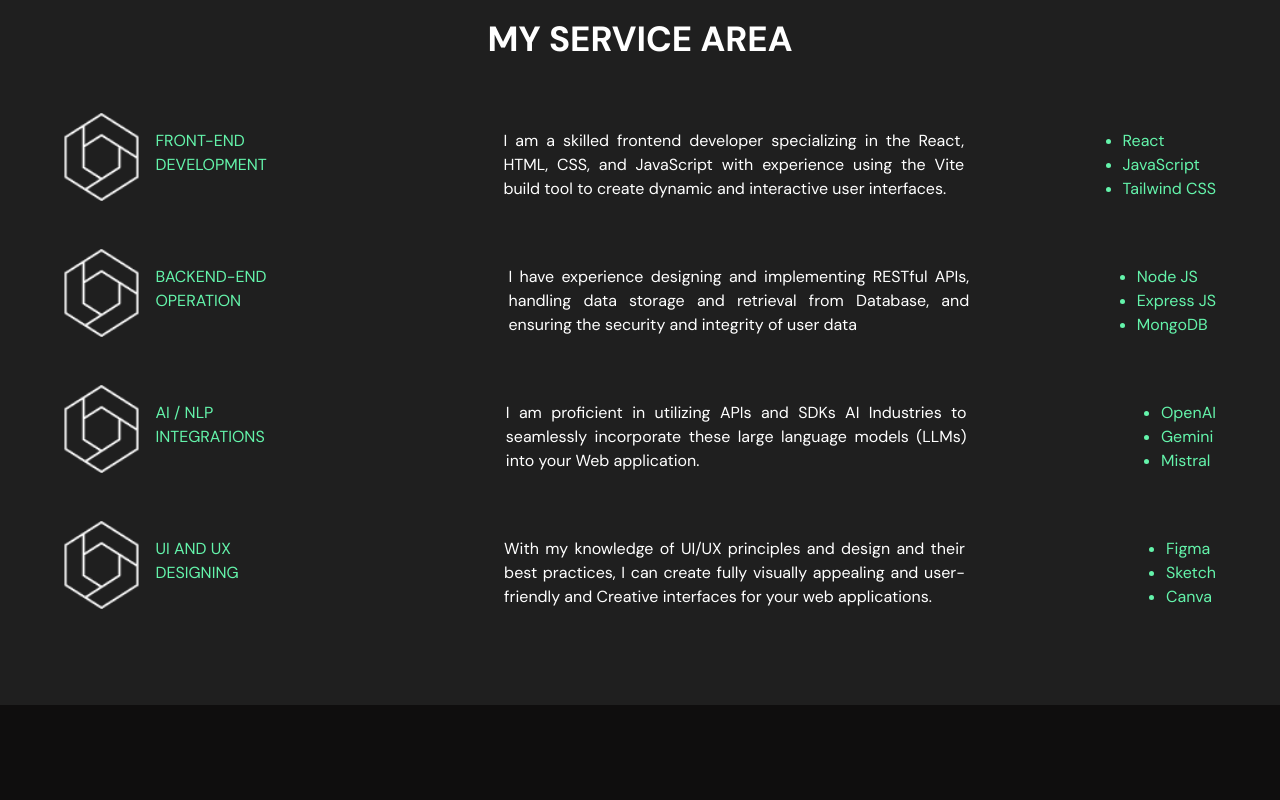
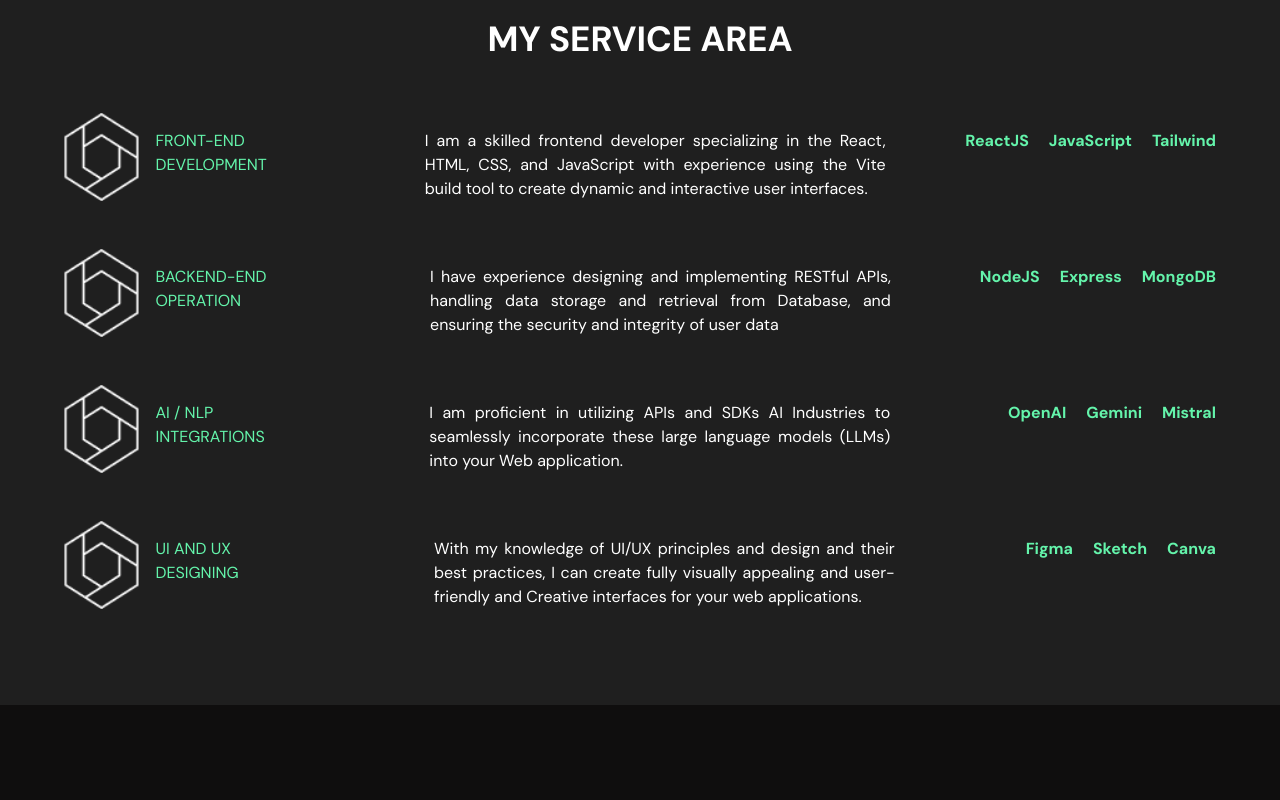
Before and after one commit to SAAD-DASTGIR/Dastgir-Website, a React (Vite) app: page / in a window 1280 px wide. Shown: the part 2900-3700 px from the top of the page. Built offline with nearby package versions, Linux system fonts and the light colour scheme.

Commit message:
Updated Resume

```diff
--- a/src/Components/Resume.jsx
+++ b/src/Components/Resume.jsx
@@ -2,6 +2,7 @@ import React, { useState, useEffect } from "react";
 import { useInView } from 'react-intersection-observer';
 import { motion } from 'framer-motion';
 const Resume = () => {
+
     const [inView, setInView] = useState(false);
 
     const { ref, inView: isVisible } = useInView({
@@ -22,8 +23,8 @@ const Resume = () => {
             transition={{ duration: 3 }}
             className='resume-title'>My Resume</motion.h1>
             <motion.p
-            initial={{ opacity: 0,x:120,y:-100 }}
-            animate={{ opacity: inView ? 1 : 0, y: inView ? 0 : -100, x:inView?0:120 }}
+            initial={{ opacity: 0,x:20,y:-100 }}
+            animate={{ opacity: inView ? 1 : 0, y: inView ? 0 : -100, x:inView?0:20 }}
             transition={{ duration: 2 }}
             className='resume-description'>
             I am a skilled and versatile software developer
@@ -54,7 +55,7 @@ const Resume = () => {
       animate={{ opacity: inView ? 1 : 0, y: inView ? 0 : 300}}
       transition={{ duration: 3 }}
           title="Resume"
-          src="static/images/Saad_resume-2.pdf"
+          src="static/images/SaadResume.pdf"
           width="50%"
           height="650px"
           className='iframe'
--- a/src/Components/Services.jsx
+++ b/src/Components/Services.jsx
@@ -4,6 +4,8 @@ import { FontAwesomeIcon } from "@fortawesome/react-fontawesome";
 import { motion } from "framer-motion";
 
 const Services =()=>{
+    const isMobile = window.matchMedia('(max-width: 768px)').matches;
+
     const [inView, setInView] = useState(false);
 
     const { ref, inView: isVisible } = useInView({
@@ -50,14 +52,14 @@ const Services =()=>{
                 <p className="service-p">
                 I am a skilled frontend developer specializing in the React, HTML, CSS, and JavaScript with
                 experience using the Vite build tool to create dynamic and interactive user interfaces.
-
+               {isMobile? "I am also proficient in leveraging state management libraries like Redux or MobX to efficiently manage complex application states. Additionally, I have a strong grasp of modern UI/UX principles, enabling me to create visually stunning and intuitive designs that enhance user experiences. My passion for staying updated with the latest technologies drives me to continuously learn and adapt, ensuring that I deliver high-quality, cutting-edge solutions to every project I undertake.":""}
                  </p>
                 <div>
                     <ul className="service-list1">
 
-                    <li>React</li>
+                    <li>ReactJS</li>
                     <li>JavaScript</li>
-                    <li>Tailwind CSS</li>
+                    <li>Tailwind </li>
                    </ul>
                 </div>
             </motion.div>
@@ -81,12 +83,13 @@ const Services =()=>{
                 <p className="service-p">
                 I have experience designing and implementing RESTful APIs, handling data storage
                 and retrieval from Database, and ensuring the security and integrity of user data
+                {isMobile?"In addition, I have a solid understanding of backend development, including designing and implementing RESTful APIs using frameworks like Express.js in Node.js environments. I excel at database management, utilizing both relational databases like MySQL and NoSQL solutions such as MongoDB to efficiently store and retrieve data. My commitment to security best practices ensures that user data remains protected, implementing encryption techniques and authentication mechanisms to safeguard against potential threats. ":""}
                  </p>
                 <div>
                      <ul className="service-list2">
 
-                    <li>Node JS</li>
-                    <li>Express JS</li>
+                    <li>NodeJS</li>
+                    <li>Express</li>
                     <li>MongoDB</li>
                    </ul>
                 </div>
@@ -108,6 +111,7 @@ const Services =()=>{
                 <p className="service-p-3">
                 I am proficient in utilizing APIs and SDKs
                 AI Industries to seamlessly incorporate these large language models (LLMs) into your Web application.
+                {isMobile?"I possess expertise in integrating APIs and SDKs from leading AI industries, such as OpenAI, Gemini, and Mistral, to seamlessly incorporate large language models (LLMs) into web applications. Whether it's leveraging OpenAI's GPT models for natural language processing tasks, harnessing Gemini's capabilities for computer vision applications, or utilizing Mistral's AI solutions for data analysis and insights, I adeptly integrate these technologies to enhance the functionality and intelligence of web applications. My proficiency in working with AI APIs and SDKs enables me to create innovative and dynamic user experiences that leverage the power of artificial intelligence to drive greater efficiency and effectiveness.":""}
                  </p>
                 <div>
                       <ul className="service-list3">
@@ -136,6 +140,7 @@ const Services =()=>{
                 With my knowledge of UI/UX principles and design and their best practices,
                  I can create fully visually appealing and
                  user-friendly and Creative interfaces for your web applications.
+                 {isMobile?"I excel at crafting visually appealing, user-friendly, and creatively engaging interfaces for web applications. Leveraging tools like Figma, Sketch, and Canva, I streamline the design process and bring concepts to life with precision and creativity. From wireframing to prototyping, I ensure that every aspect of the interface is meticulously crafted to enhance usability and elevate the overall user experience. Whether it's creating intuitive navigation structures, selecting vibrant color schemes, or optimizing layout for different screen sizes, I prioritize every detail to deliver interfaces that captivate users and leave a lasting impression.":""}
                  </p>
                 <div>
                      <ul className="service-list4">
--- a/src/Components/Skills.jsx
+++ b/src/Components/Skills.jsx
@@ -37,8 +37,8 @@ const skills=()=>{
                 src="static/images/fun-cartoon-kid.png"
                 className="skill-image" />
             <motion.div
-             initial={{ opacity: 0, x: 250 }}
-             animate={{ opacity: inView ? 1 : 0, x: inView ? 0 : 250 }}
+             initial={{ opacity: 0, x: 50 }}
+             animate={{ opacity: inView ? 1 : 0, x: inView ? 0 : 50 }}
              transition={{ duration: 4 }}
             className="skill-container">
                 <div>
--- a/src/index.css
+++ b/src/index.css
@@ -273,8 +273,8 @@ margin-bottom: -2rem;
     margin-top: -9rem;
   }
   .image-2{
-    margin-left:11rem;
-    margin-top: -27rem;
+    margin-left:10.5rem;
+    margin-top: -24rem;
     width: 27rem;
   }
   .saad{
@@ -556,24 +556,43 @@ margin-bottom: -2rem;
   background: url('static/images/react (1).svg') no-repeat left center;
   /* margin-left: -2rem; */
 }
-.service-list1{
-  list-style:outside  ;
+
+
+
+
+
+.service-list3,.service-list2, .service-list1,.service-list4 {
+  /* background-color: var(--primary-background); */
+  list-style: none;
+  border-radius: 1rem;
+  text-decoration:line-through;
+}
+
+.service-list3 li , .service-list2 li,.service-list1 li  {
+  display: inline-block;
+  margin-right: 20px; /* Adjust spacing between list items */
   color: var(--primary-yellow);
-  /* margin-left: 12rem; */
+  font-weight: bold; /* Make the text bold for better visibility */
+  cursor: pointer; /* Add pointer cursor to indicate clickable items */
 }
-.service-list2{
-  list-style:outside  ;
-  color: var(--primary-yellow);
-  /* margin-left: -2rem; */
+
+.service-list3 li:last-child,.service-list2 li:last-child,.service-list1 li:last-child {
+  margin-right: 0; /* Remove margin from the last list item */
 }
 .service-list3{
-  list-style:outside  ;
+  /* padding-right: 1rem; */
+}
+
+.service-list4 li {
+  display: inline-block;
+  margin-right: 20px; /* Adjust spacing between list items */
   color: var(--primary-yellow);
-  /* margin-left: -2rem; */
+  font-weight: bold; /* Make the text bold for better visibility */
+  cursor: pointer; /* Add pointer cursor to indicate clickable items */
 }
-.service-list4{
-  list-style:outside  ;
-  color: var(--primary-yellow);
+
+.service-list4 li:last-child {
+  margin-right: 0; /* Remove margin from the last list item */
 }
 
 @media (max-width:768px) {
@@ -607,20 +626,31 @@ margin-bottom: -2rem;
     max-width: 101%;
   }
   .service-list1{
-    margin-top: 22rem;
-    margin-left: -16rem;
+    margin-top: 26rem;
+    margin-left: -40rem;
+    width: 300px;
+    background-color: #1f1f1f;
   }
   .service-list2{
-    margin-top: 24rem;
-    margin-left: -16rem;
+    margin-top: 27rem;
+    margin-left: -40rem;
+    width: 300px;
+    background-color: #1f1f1f;
+
+
+
   }
   .service-list3{
-    margin-top: 18rem;
-    margin-left: -16rem;
+    margin-top: 27rem;
+    margin-left: -40rem;
+    width: 300px;
+    background-color: #1f1f1f;
   }
   .service-list4{
-    margin-top: 22rem;
-    margin-left: -16rem;
+    margin-top: 29rem;
+    margin-left: -40rem;
+    width: 300px;
+    background-color: #1f1f1f;
   }
 }
 .skill{
@@ -936,12 +966,13 @@ margin-bottom: -2rem;
     margin-left: 2rem;
   }
   .contact-paragraph{
-    width:180%;
-    margin-left: 2rem;
+    width:190%;
+    margin-left: 4rem;
   }
   .contact-button{
     width: 70%;
-    margin-left: 10rem;
+    /* margin-left: 10rem; */
+    text-align: center;
 
   }
 }
```
Also changed, not shown: src/Components/Experience.jsx (+27 -27 lines), 2 other files (tests, documents, lock files or other folders).
